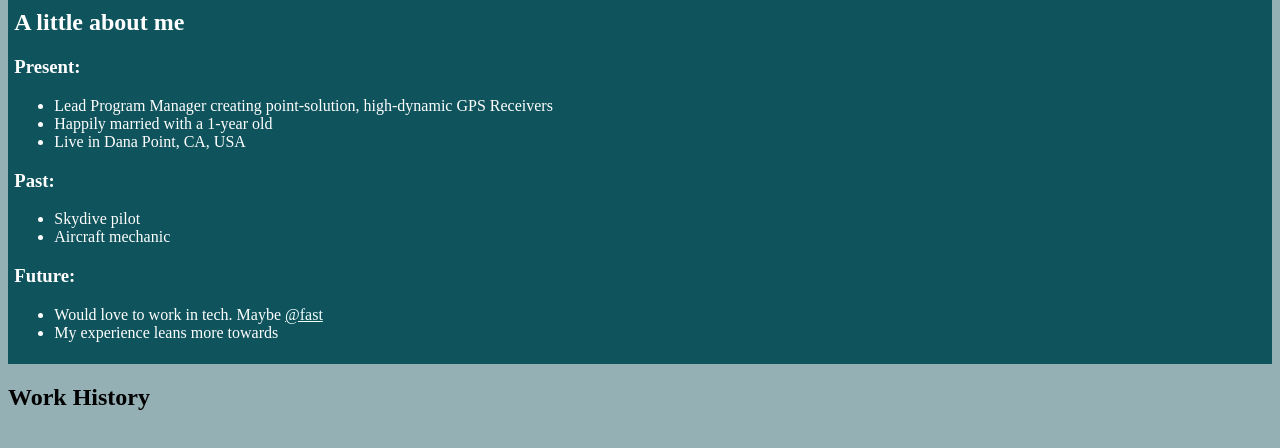
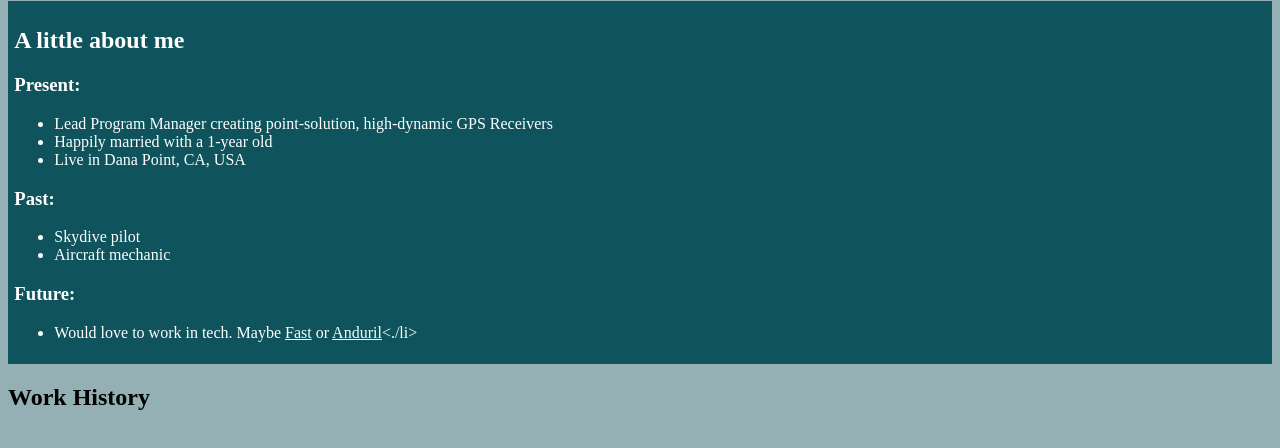
Before and after one commit to JoshMNewman/JoshMNewman.github.io, a plain HTML site: page index.html in a window 1280 px wide. Shown: the part 158-606 px from the top of the page. Drawn offline with Linux system fonts and the light colour scheme.

Commit message:
Added disclaimer that this is a work in progress

```diff
--- a/index.html
+++ b/index.html
@@ -14,6 +14,7 @@
     <p id="intro-para">
       I created this page using HTML + CSS.
       <br>I'm learning from a bunch of sources, but my main source is <a href="www.codecademy.com">Codecademy</a>.
+      <br>This is a very early work-in-progress, and I'm focusing on building best practices into my technical work.
     </p>
 
 <!-- Section One -->
@@ -33,8 +34,7 @@
       </ul>
     <h3>Future:</h3>
       <ul>
-        <li>Would love to work in tech. Maybe <a href="https://www.fast.co/careers">@fast</a></li>
-        <li>My experience leans more towards <a href"></a></li>
+        <li>Would love to work in tech. Maybe <a href="https://www.fast.co/careers">Fast</a> or <a href="https://www.anduril.com/careers">Anduril</a><./li>
       </ul>
 </section>
 
```
